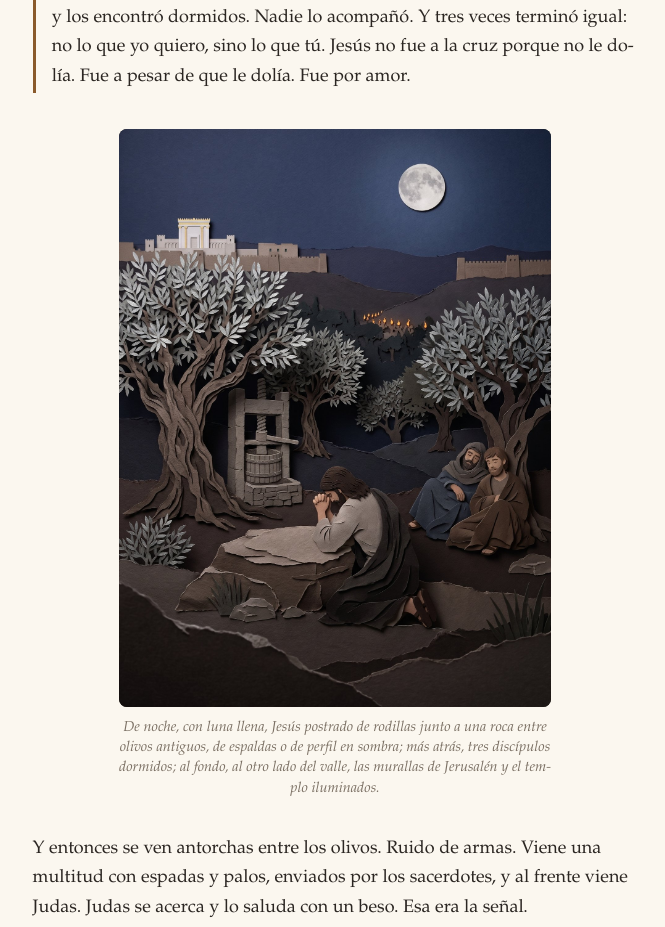
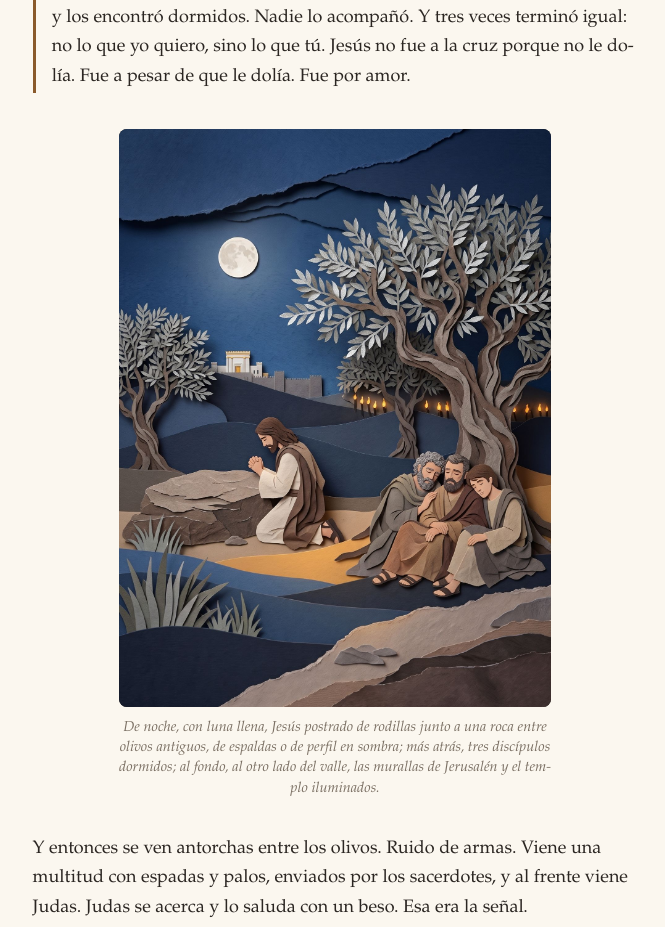
Before and after one commit to byronbustamanteg700/estudio_biblico_grok, a plain HTML site: page cap10.html in a window 1280 px wide. Shown: the part 4080-5007 px from the top of the page, without its empty margins (305-970 px from the left). Drawn offline with Linux system fonts and the light colour scheme.

Commit message:
Getsemaní rehecha (cap 10)

```diff
--- a/cap10.html
+++ b/cap10.html
@@ -95,7 +95,7 @@ figure.media figcaption{font-size:.8rem;color:var(--muted);font-style:italic;tex
 <p>Abba. Así le decían los niños a su papá. Papá.</p>
 <p class="lucha"><strong>Su lucha.</strong> Aquí está la lucha más grande de todo este libro. No es la de Jacob con el ángel, ni la de David en el suelo, ni la de Daniel frente a los leones. Es la de Jesús en un huerto de olivos, de noche, solo. Él sabía lo que venía. Lo había anunciado. Sabía de los azotes, de los clavos, de la burla. Y sabía algo más pesado que todo eso: que iba a cargar el pecado de todos, y que por primera vez en la eternidad se iba a sentir lejos de su Padre. Y su cuerpo, su cuerpo humano, de carne como el nuestro, se resistía. Lucas, que era médico, es el único que lo cuenta así: «Y estando en agonía, oraba más intensamente; y era su sudor como grandes gotas de sangre que caían hasta la tierra» (Lc 22:44). Tres veces pidió que, si había otro camino, pasara de Él esa copa. Tres veces volvió donde estaban sus amigos y los encontró dormidos. Nadie lo acompañó. Y tres veces terminó igual: no lo que yo quiero, sino lo que tú. Jesús no fue a la cruz porque no le dolía. Fue a pesar de que le dolía. Fue por amor.</p>
 <figure class="media ilus">
-<img src="cap10_getsemani_web.jpg" alt="De noche, Jesús está postrado de rodillas entre olivos, de espaldas, mientras tres discípulos duermen más atrás." width="1400" height="1875" loading="lazy">
+<img src="cap10_getsemani_v2_web.jpg" alt="De noche, Jesús está postrado de rodillas entre olivos, de espaldas, mientras tres discípulos duermen más atrás." width="1400" height="1875" loading="lazy">
 <figcaption>De noche, con luna llena, Jesús postrado de rodillas junto a una roca entre olivos antiguos, de espaldas o de perfil en sombra; más atrás, tres discípulos dormidos; al fondo, al otro lado del valle, las murallas de Jerusalén y el templo iluminados.</figcaption>
 </figure>
 <p>Y entonces se ven antorchas entre los olivos. Ruido de armas. Viene una multitud con espadas y palos, enviados por los sacerdotes, y al frente viene Judas. Judas se acerca y lo saluda con un beso. Esa era la señal.</p>
```
Also changed, not shown: cap10_getsemani_v2_web.jpg (added).
